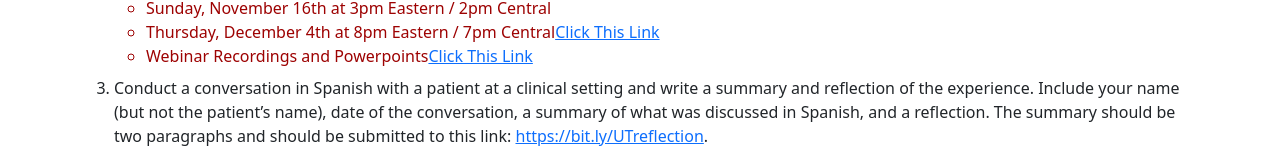
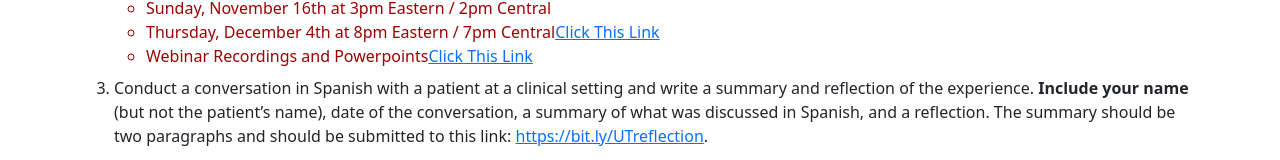
Before and after one commit to chrislangston/hosut, a plain HTML site: page index.html in a window 1280 px wide. Shown: the part 390-550 px from the top of the page. Drawn offline with nearby package versions, Linux system fonts and the light colour scheme.

Commit message:
bold the line "include your name"

```diff
--- a/index.html
+++ b/index.html
@@ -41,7 +41,7 @@
       </ul>
     </li>
     <li class="mb-2">
-      Conduct a conversation in Spanish with a patient at a clinical setting and write a summary and reflection of the experience. Include your name (but not the patient’s name), date of the conversation, a summary of what was discussed in Spanish, and a reflection. The summary should be two paragraphs and should be submitted to this link: <a href="https://bit.ly/UTreflection" target="_blank">https://bit.ly/UTreflection</a>.
+      Conduct a conversation in Spanish with a patient at a clinical setting and write a summary and reflection of the experience. <strong>Include your name </strong> (but not the patient’s name), date of the conversation, a summary of what was discussed in Spanish, and a reflection. The summary should be two paragraphs and should be submitted to this link: <a href="https://bit.ly/UTreflection" target="_blank">https://bit.ly/UTreflection</a>.
     </li>
     <li class="mb-2">
       Submit the post-assessment here: <a href="https://utcop.learningexpressce.com/" target="_blank">https://utcop.learningexpressce.com/</a>.
```
